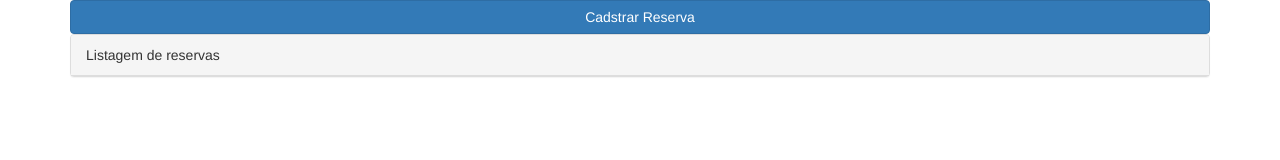
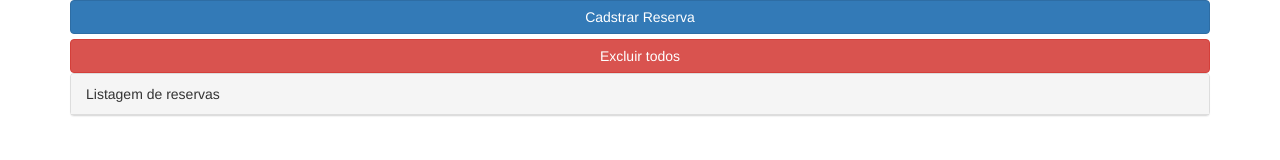
Before and after one commit to pcfmello/rent-a-car-system-frontend, a website: page index.html in a window 1280 px wide. Drawn offline with nearby package versions, Linux system fonts and the light colour scheme.

Commit message:
Criado botão excluir todos

```diff
--- a/index.html
+++ b/index.html
@@ -18,6 +18,9 @@
     <div class="container">
       <!-- botão cadstrar -->
       <button class="btn btn-primary btn-block" >Cadstrar Reserva</button>
+
+      <!-- botão excluir -->
+      <button class="btn btn-danger btn-block">Excluir todos</button>
 
       <div class="panel panel-default">
         <div class="panel-heading">
```
